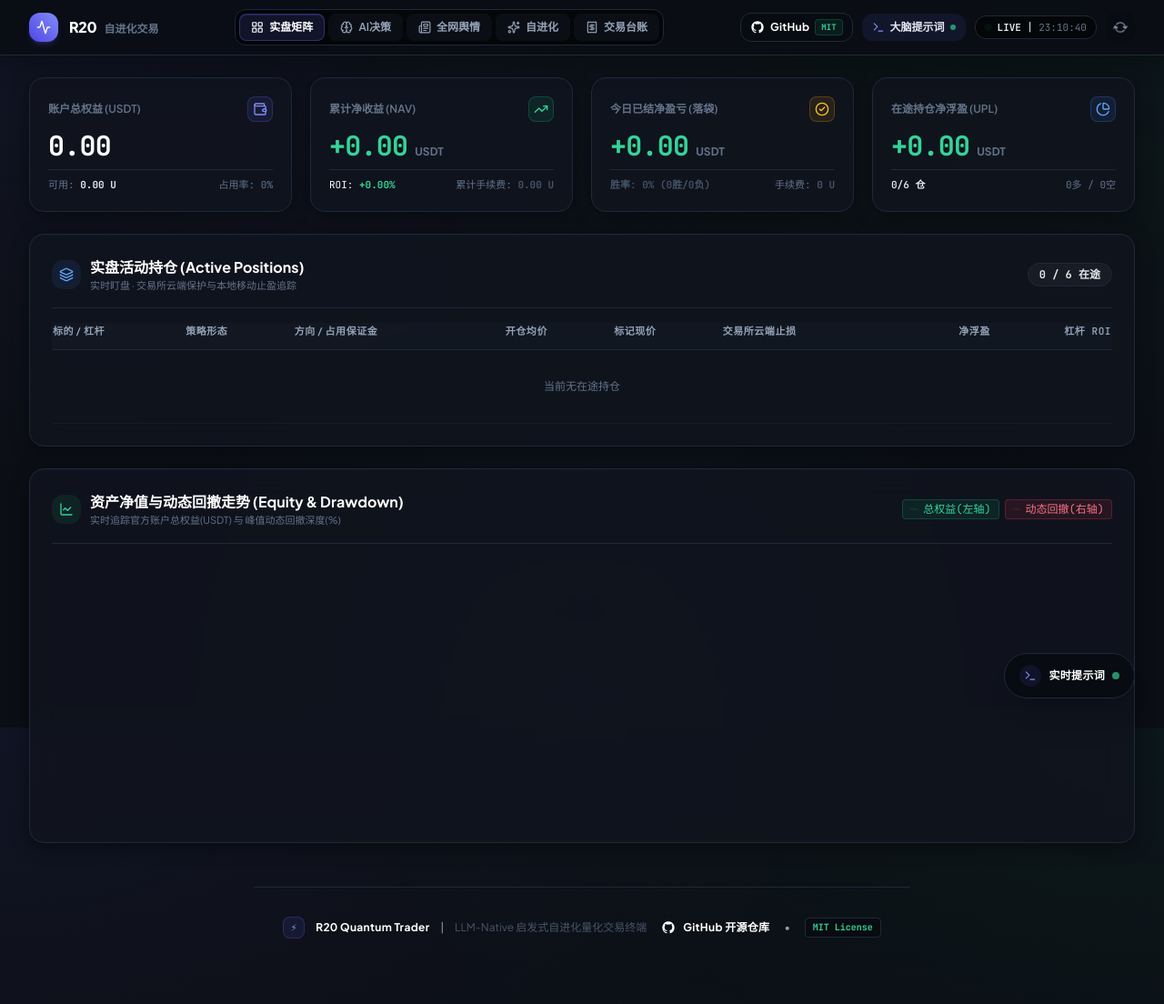
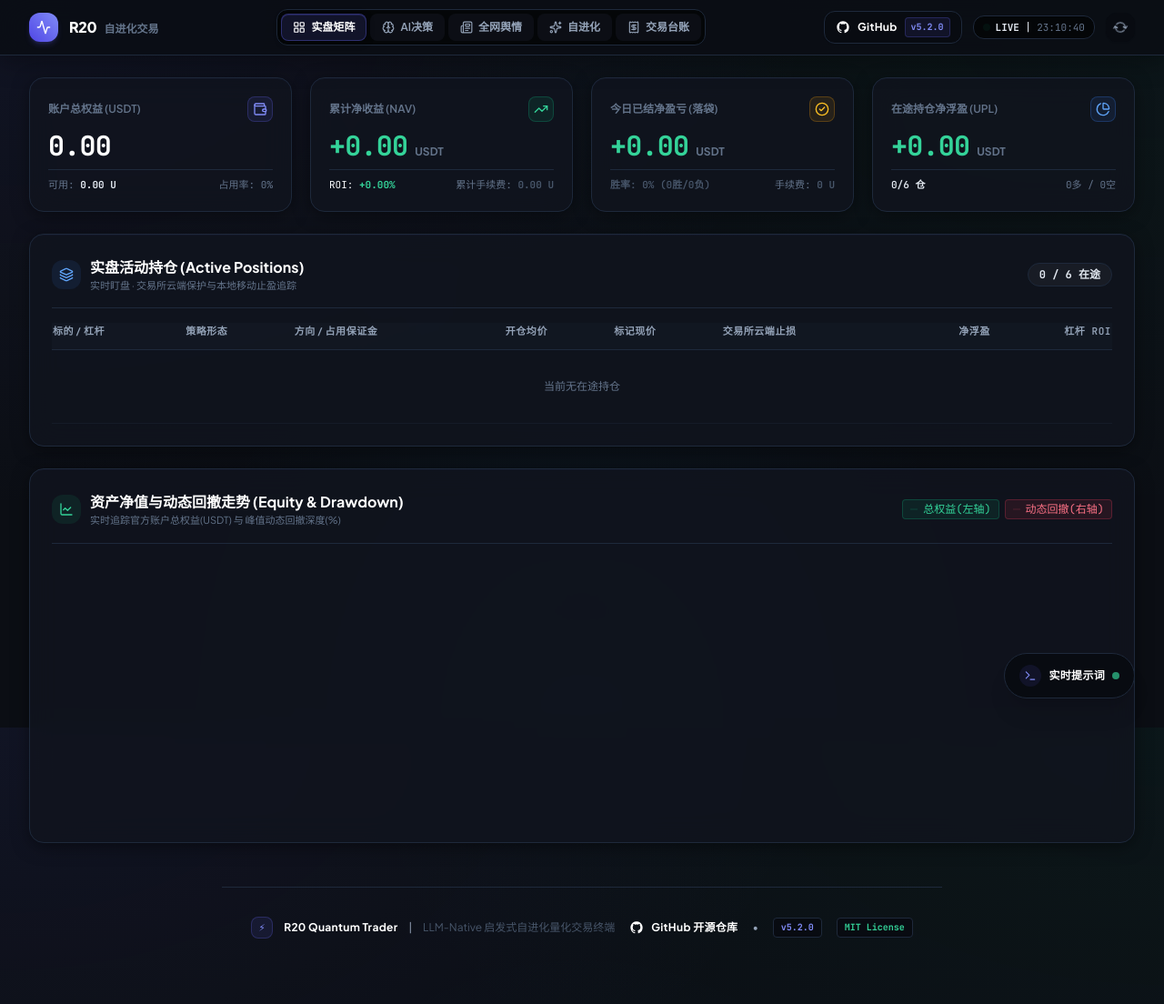
Before and after one commit to 0xdabiaoge/r20-quantum-trader, a FastAPI app: page / in a window 1280 px wide. Shown: the whole page at 91% size. Run offline with FastAPI, Linux system fonts and the light colour scheme; a map, chart or similar area stays blank.

Commit message:
release: v5.2.0 - streamline top nav actions and publish v5.2.0 release badges

```diff
--- a/dashboard/templates/index.html
+++ b/dashboard/templates/index.html
@@ -424,24 +424,17 @@
             </div>
 
             <!-- Right: Actions Group -->
-            <div class="flex items-center space-x-2 sm:space-x-2.5 shrink-0">
-                <!-- GitHub Repository Link in Top Nav -->
-                <a href="https://github.com/555cute/r20-quantum-trader" target="_blank" rel="noopener noreferrer" class="px-2.5 py-1.5 rounded-xl bg-slate-900/90 border border-slate-700/80 hover:border-slate-500 hover:bg-slate-800 text-white text-xs font-bold flex items-center space-x-1.5 transition shadow-sm group" title="访问 GitHub 开源项目仓库">
+            <div class="flex items-center space-x-2 sm:space-x-3 shrink-0">
+                <!-- GitHub Repository Link in Top Nav with Version -->
+                <a href="https://github.com/555cute/r20-quantum-trader" target="_blank" rel="noopener noreferrer" class="px-3 py-1.5 rounded-xl bg-slate-900/90 border border-slate-800 hover:border-slate-600 hover:bg-slate-800 text-white text-xs font-bold flex items-center space-x-2 transition shadow-sm group" title="访问 GitHub 开源项目仓库 (v5.2.0)">
                     <svg class="w-4 h-4 text-white group-hover:scale-110 transition-transform fill-current shrink-0" viewBox="0 0 24 24" aria-hidden="true">
                         <path fill-rule="evenodd" clip-rule="evenodd" d="M12 2C6.477 2 2 6.484 2 12.017c0 4.425 2.865 8.18 6.839 9.504.5.092.682-.217.682-.483 0-.237-.008-.868-.013-1.703-2.782.605-3.369-1.343-3.369-1.343-.454-1.158-1.11-1.466-1.11-1.466-.908-.62.069-.608.069-.608 1.003.07 1.53 1.032 1.53 1.032.892 1.53 2.341 1.088 2.91.832.092-.647.35-1.088.636-1.338-2.22-.253-4.555-1.113-4.555-4.951 0-1.093.39-1.988 1.029-2.688-.103-.253-.446-1.272.098-2.65 0 0 .84-.27 2.75 1.026A9.564 9.564 0 0112 6.844c.85.004 1.705.115 2.504.337 1.909-1.296 2.747-1.027 2.747-1.027.546 1.379.202 2.398.1 2.651.64.7 1.028 1.595 1.028 2.688 0 3.848-2.339 4.695-4.566 4.943.359.309.678.92.678 1.855 0 1.338-.012 2.419-.012 2.747 0 .268.18.58.688.482A10.019 10.019 0 0022 12.017C22 6.484 17.522 2 12 2z"/>
                     </svg>
                     <span class="text-xs font-bold text-white tracking-wide">GitHub</span>
-                    <span class="px-1.5 py-0.2 rounded text-[9px] font-mono font-extrabold bg-emerald-500/20 text-emerald-300 border border-emerald-500/30">MIT</span>
+                    <span class="px-1.5 py-0.5 rounded text-[10px] font-mono font-extrabold bg-indigo-500/20 text-indigo-300 border border-indigo-500/30">v5.2.0</span>
                 </a>
 
-                <!-- Realtime Prompt Quick Trigger Button in Top Nav -->
-                <button onclick="openPromptModal()" class="px-2.5 py-1.5 rounded-xl bg-indigo-500/10 border border-indigo-500/30 text-indigo-300 hover:bg-indigo-500/20 hover:border-indigo-500/50 text-xs font-bold flex items-center space-x-1.5 transition shadow-xs" title="实时查看当前 AI 大脑完整提示词">
-                    <i data-lucide="terminal" class="w-3.5 h-3.5 text-indigo-400"></i>
-                    <span class="hidden sm:inline font-bold text-slate-200">大脑提示词</span>
-                    <span class="w-1.5 h-1.5 rounded-full bg-emerald-400 animate-pulse"></span>
-                </button>
-
-                <div class="hidden lg:flex items-center space-x-1.5 px-2.5 py-1 rounded-xl bg-slate-950/60 border border-slate-800 text-xs font-mono">
+                <div class="flex items-center space-x-1.5 px-2.5 py-1 rounded-xl bg-slate-950/60 border border-slate-800 text-xs font-mono">
                     <span class="w-2 h-2 rounded-full bg-emerald-500 animate-pulse"></span>
                     <span class="text-slate-200 font-bold text-[11px]">LIVE</span>
                     <span class="text-slate-700">|</span>
@@ -804,6 +797,7 @@
                                 </svg>
                             </div>
                             <h2 class="text-base sm:text-lg font-bold text-white tracking-tight">R20 Quantum Trader 官方开源代码库</h2>
+                            <span class="px-2 py-0.5 rounded text-[10px] font-bold bg-indigo-500/20 text-indigo-300 border border-indigo-500/30 font-mono">v5.2.0</span>
                             <span class="px-2 py-0.5 rounded text-[10px] font-bold bg-emerald-500/20 text-emerald-300 border border-emerald-500/30 font-mono">MIT License</span>
                         </div>
                         <p class="text-xs text-slate-300">LLM-Native 大模型全权决策 · 多维量化因子矩阵 · 启发式自进化记忆 · Bloomberg 级暗黑磨砂极客监控终端</p>
@@ -901,6 +895,7 @@
                 <span class="tracking-wide text-white">GitHub 开源仓库</span>
             </a>
             <span class="text-slate-600">•</span>
+            <span class="px-2 py-0.5 rounded text-[10px] bg-slate-900 border border-slate-700 font-mono font-bold text-indigo-300">v5.2.0</span>
             <span class="px-2 py-0.5 rounded text-[10px] bg-slate-900 border border-slate-700 font-mono font-bold text-emerald-400">MIT License</span>
         </div>
     </footer>
```
Also changed, not shown: README.md, dashboard/manifest.json.
